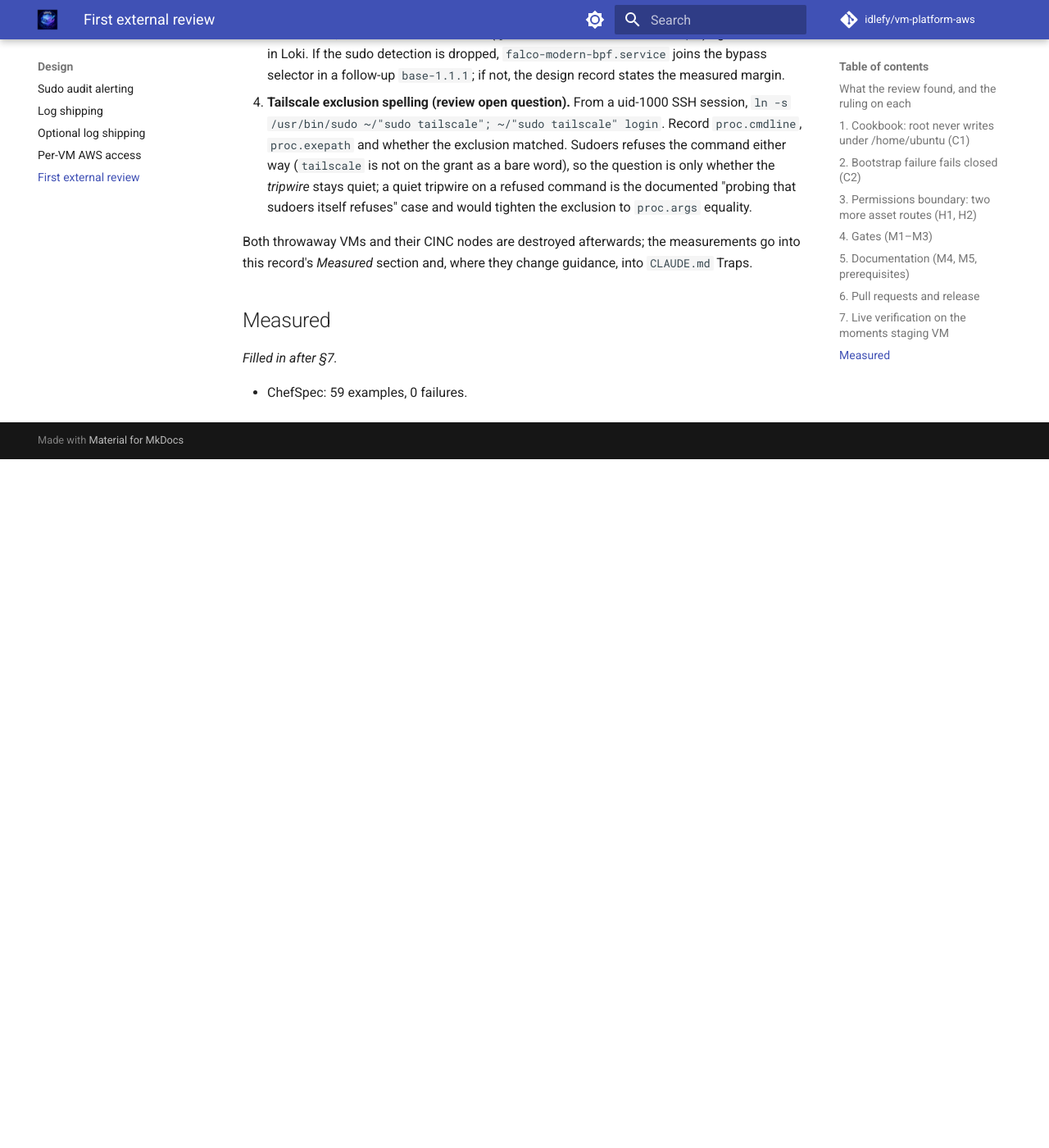
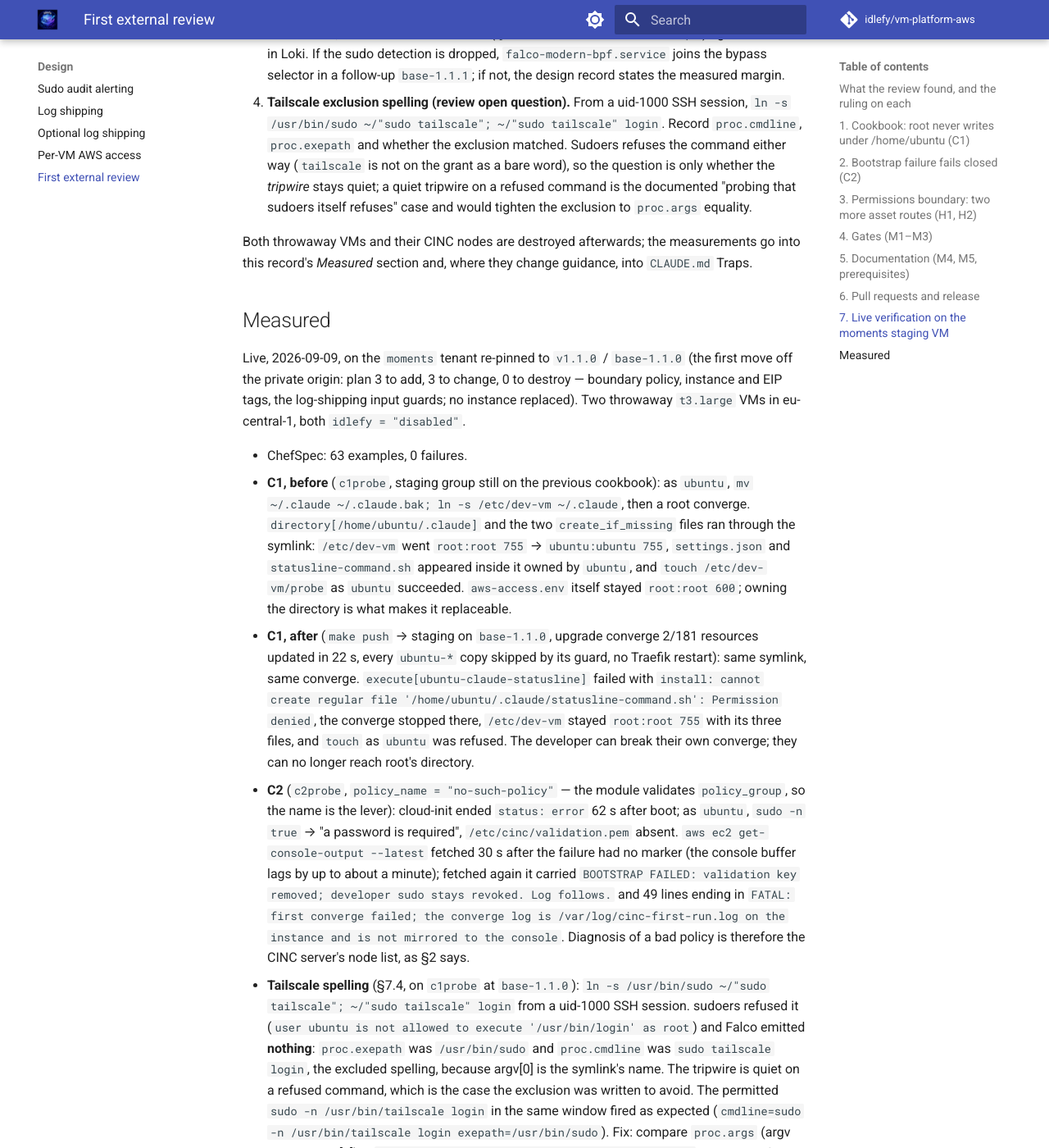
Before and after one commit to idlefy/vm-platform-aws, an MkDocs documentation site: the page built from docs/design/first-external-review.md, in a window 1280 px wide and 1400 px high, scrolled down 7743 px. Shown: the whole window at 82% size. Built offline with MkDocs 1.6.1 and Material for MkDocs 9.7.7, drawn with Linux system fonts in a browser that asks for light colours; comment, search, counter and statistics services are not loaded; before the commit the page ends 8303 px from its top, so only the background shows below that; some of the changed text lies outside the part shown.

Commit message:
fix(base): 1.1.1 — Falco exclusion on proc.args; falco joins the audit bypass; live measurements recorded
Measured on the moments staging VM after the v1.1.0/base-1.1.0 re-pin: C1
reproduced on the old cookbook and closed on the new one; C2 fails closed
with the log on the serial console; the symlink spelling 'sudo tailscale'
silenced the tripwire (fixed here: proc.args equality); a 1300-line Falco
flood dropped 1098 of 1301 lines from the bucket the sudo detection shares
(fixed here: falco on the bypass selector, verified drop-free on the VM).

Co-Authored-By: Claude Fable 5.1 <noreply@anthropic.com>
Claude-Session: https://claude.ai/code/session_01YSiSgv93NYNk56C1Vuy2VA

```diff
--- a/docs/design/first-external-review.md
+++ b/docs/design/first-external-review.md
@@ -129,6 +129,13 @@ Both throwaway VMs and their CINC nodes are destroyed afterwards; the measuremen
 
 ## Measured
 
-_Filled in after §7._
+Live, 2026-09-09, on the `moments` tenant re-pinned to `v1.1.0` / `base-1.1.0` (the first move off the private origin: plan 3 to add, 3 to change, 0 to destroy — boundary policy, instance and EIP tags, the log-shipping input guards; no instance replaced). Two throwaway `t3.large` VMs in eu-central-1, both `idlefy = "disabled"`.
 
-- ChefSpec: 59 examples, 0 failures.
+- ChefSpec: 63 examples, 0 failures.
+- **C1, before** (`c1probe`, staging group still on the previous cookbook): as `ubuntu`, `mv ~/.claude ~/.claude.bak; ln -s /etc/dev-vm ~/.claude`, then a root converge. `directory[/home/ubuntu/.claude]` and the two `create_if_missing` files ran through the symlink: `/etc/dev-vm` went `root:root 755` → `ubuntu:ubuntu 755`, `settings.json` and `statusline-command.sh` appeared inside it owned by `ubuntu`, and `touch /etc/dev-vm/probe` as `ubuntu` succeeded. `aws-access.env` itself stayed `root:root 600`; owning the directory is what makes it replaceable.
+- **C1, after** (`make push` → staging on `base-1.1.0`, upgrade converge 2/181 resources updated in 22 s, every `ubuntu-*` copy skipped by its guard, no Traefik restart): same symlink, same converge. `execute[ubuntu-claude-statusline]` failed with `install: cannot create regular file '/home/ubuntu/.claude/statusline-command.sh': Permission denied`, the converge stopped there, `/etc/dev-vm` stayed `root:root 755` with its three files, and `touch` as `ubuntu` was refused. The developer can break their own converge; they can no longer reach root's directory.
+- **C2** (`c2probe`, `policy_name = "no-such-policy"` — the module validates `policy_group`, so the name is the lever): cloud-init ended `status: error` 62 s after boot; as `ubuntu`, `sudo -n true` → "a password is required", `/etc/cinc/validation.pem` absent. `aws ec2 get-console-output --latest` fetched 30 s after the failure had no marker (the console buffer lags by up to about a minute); fetched again it carried `BOOTSTRAP FAILED: validation key removed; developer sudo stays revoked. Log follows.` and 49 lines ending in `FATAL: first converge failed; the converge log is /var/log/cinc-first-run.log on the instance and is not mirrored to the console`. Diagnosis of a bad policy is therefore the CINC server's node list, as §2 says.
+- **Tailscale spelling** (§7.4, on `c1probe` at `base-1.1.0`): `ln -s /usr/bin/sudo ~/"sudo tailscale"; ~/"sudo tailscale" login` from a uid-1000 SSH session. sudoers refused it (`user ubuntu is not allowed to execute '/usr/bin/login' as root`) and Falco emitted **nothing**: `proc.exepath` was `/usr/bin/sudo` and `proc.cmdline` was `sudo tailscale login`, the excluded spelling, because argv[0] is the symlink's name. The tripwire is quiet on a refused command, which is the case the exclusion was written to avoid. The permitted `sudo -n /usr/bin/tailscale login` in the same window fired as expected (`cmdline=sudo -n /usr/bin/tailscale login exepath=/usr/bin/sudo`). Fix: compare `proc.args` (argv without argv[0]) — `("tailscale login", "/usr/bin/tailscale login")` — instead of `proc.cmdline`; ships as `base-1.1.1`.
+- **Falco limiter bucket** (§7.3): phase A, one `sudo -n id` with no flood → 1 detection in the journal. Phase B, 1300 `EACCES` opens of `/dev/shm/dev-vm-aws/x` in 3.0 s plus one `sudo -n id` at the end of the flood → 1301 lines under `falco-modern-bpf.service` in the journal (1300 credential-store, 1 sudo). Alloy's own counter after the run: `loki_process_dropped_lines_total{reason="ratelimit_drop_stage"} = 1098`, so about 200 of the 1301 reached `loki.write` — burst 200 plus 20/s, as configured. Whether the sudo line was among them is a Loki-side count (the tenant's token is `logs:write` only, by design — runbook §7 step 2 — so it is read from the stack's Explore, not from here), but the ruling does not wait for it: with 84 % of the window dropped, the detection's survival is chance, and `falco` joins the bypass selector in `base-1.1.1`. Windows (UTC): A 20:43:36–20:44:11, B 20:44:09–20:45:14, `{instance="c1probe", unit="falco-modern-bpf.service"} |= "Developer user invoked sudo"`.
+- **`base-1.1.1` verified on the same VM before release** (rules file and Alloy selector dropped in place by hand): `falco -V` accepted the rules, the service restarted once with no restart loop, the symlink spelling now fires (`cmdline=sudo tailscale login exepath=/usr/bin/sudo`), and the same 1300-line flood plus one sudo gave 1301 journal lines with the limiter's drop counter unchanged — every Falco line reached `loki.write`.
+- **Not a finding, worth knowing:** a wait loop that tried `ssh admin@` before the first converge had created that user tripped `fail2ban` (5 preauth failures in 600 s → 3600 s ban, `REJECT`), which reads as "connection refused" on port 22 while 80 and 443 still answer. Wait on `cloud-init status` as `ubuntu`, not on a user the cookbook creates.
```
Also changed, not shown: CLAUDE.md (+14 -8 lines), docs/changelog.md (+13 -0 lines), 4 other files.
